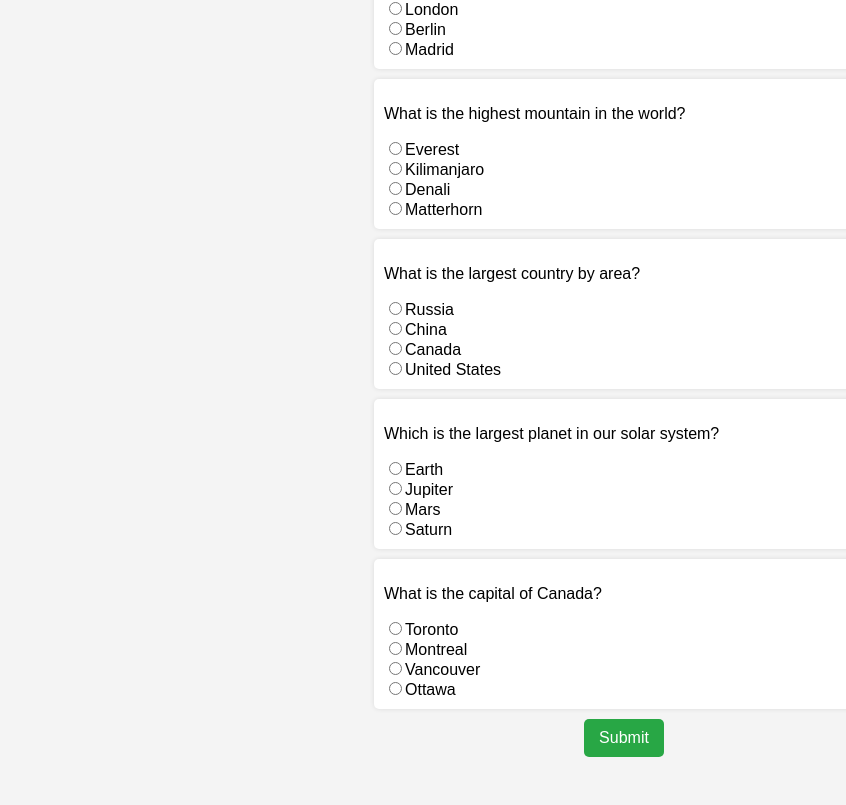
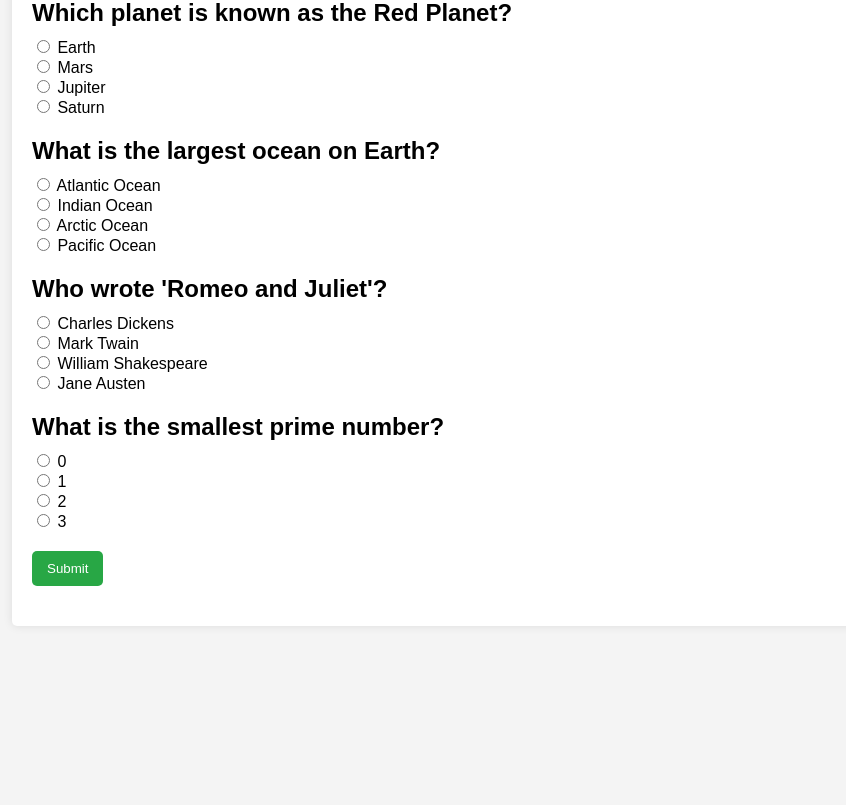
Before and after one commit to acciojob/quiz-with-session-Aditi0090, a website: page main.html in a window 1280 px wide. Shown: the part 207-1012 px from the top of the page, without its empty margins (16-862 px from the left). After the commit the page ends 861 px from the top, so only its background shows below. Drawn offline with Linux system fonts and the light colour scheme.

Commit message:
created a submission

```diff
--- a/main.html
+++ b/main.html
@@ -1,17 +1,19 @@
 <!DOCTYPE html>
-
-<html>
-  <head>https://www.svgrepo.com/show/345221/three-dots.svg
-    <link rel="stylesheet" href="styles.css" />
-  </head>
-
-  <body>
-    <!-- do not change this code -->
-    <h1>Quiz</h1>
-    <div id="questions"></div>
-    <button id="submit">Submit</button>
-    <div id="score"></div>
-
-    <script type="text/javascript" src="./script.js"></script>
-  </body>
+<html lang="en">
+<head>
+    <meta charset="UTF-8">
+    <meta name="viewport" content="width=device-width, initial-scale=1.0">
+    <title>Quiz Application</title>
+    <link rel="stylesheet" href="styles.css">
+</head>
+<body>
+    <div id="quiz-container">
+        <div id="questions">
+            <!-- Questions will be dynamically inserted here -->
+        </div>
+        <button id="submit">Submit</button>
+        <div id="score"></div>
+    </div>
+    <script src="script.js"></script>
+</body>
 </html>
--- a/script.js
+++ b/script.js
@@ -1,100 +1,92 @@
 const questions = [
     {
         question: "What is the capital of France?",
-    choices: ["Paris", "London", "Berlin", "Madrid"],
-    answer: "Paris",
+        options: ["Berlin", "Madrid", "Paris", "Lisbon"],
+        answer: 2
     },
     {
-    question: "What is the highest mountain in the world?",
-    choices: ["Everest", "Kilimanjaro", "Denali", "Matterhorn"],
-    answer: "Everest",
+        question: "Which planet is known as the Red Planet?",
+        options: ["Earth", "Mars", "Jupiter", "Saturn"],
+        answer: 1
     },
     {
-    question: "What is the largest country by area?",
-    choices: ["Russia", "China", "Canada", "United States"],
-    answer: "Russia",
+        question: "What is the largest ocean on Earth?",
+        options: ["Atlantic Ocean", "Indian Ocean", "Arctic Ocean", "Pacific Ocean"],
+        answer: 3
     },
     {
-    question: "Which is the largest planet in our solar system?",
-    choices: ["Earth", "Jupiter", "Mars", "Saturn"],
-    answer: "Jupiter",
+        question: "Who wrote 'Romeo and Juliet'?",
+        options: ["Charles Dickens", "Mark Twain", "William Shakespeare", "Jane Austen"],
+        answer: 2
     },
     {
-    question: "What is the capital of Canada?",
-    choices: ["Toronto", "Montreal", "Vancouver", "Ottawa"],
-    answer: "Ottawa",
-  },
+        question: "What is the smallest prime number?",
+        options: ["0", "1", "2", "3"],
+        answer: 2
+    }
 ];
 
-let userAnswers = JSON.parse(sessionStorage.getItem("progress")) || Array(questions.length).fill(null);
+const questionsContainer = document.getElementById('questions');
+const scoreDisplay = document.getElementById('score');
+const submitButton = document.getElementById('submit');
 
-const questionElement = document.getElementById("questions");
-const submitButton = document.getElementById("submit");
-const scoreElement = document.getElementById("score");
+// Load questions and previous selections
+function loadQuiz() {
+    questions.forEach((q, index) => {
+        const questionDiv = document.createElement('div');
+        questionDiv.innerHTML = `<h2>${q.question}</h2>`;
 
-function renderQuestions() {
-  questionElement.innerHTML = "";
+        q.options.forEach((option, i) => {
+            const checked = sessionStorage.getItem('progress') ? JSON.parse(sessionStorage.getItem('progress'))[index] === i : false;
+            questionDiv.innerHTML += `
+                <label>
+                    <input type="radio" name="question${index}" value="${i}" ${checked ? 'checked' : ''}>
+                    ${option}
+                </label><br>
+            `;
+        });
 
-  for (let i = 0; i < questions.length; i++) {
-    const question = questions[i];
-    const questionContainer = document.createElement("div");
-    questionContainer.classList.add("question");
-
-    const questionText = document.createElement("p");
-    questionText.textContent = question.question;
-    questionContainer.appendChild(questionText);
-
-    for (let j = 0; j < question.choices.length; j++) {
-      const choice = question.choices[j];
-      const choiceContainer = document.createElement("div");
-      const choiceInput = document.createElement("input");
-
-      choiceInput.setAttribute("type", "radio");
-      choiceInput.setAttribute("name", `question-${i}`);
-      choiceInput.setAttribute("value", choice);
-      choiceInput.id = `question-${i}-choice-${j}`;
-
-      if (userAnswers[i] === choice) {
-        choiceInput.checked = true;
+        questionsContainer.appendChild(questionDiv);
+    });
 }
 
-      choiceInput.addEventListener("change", function () {
-        userAnswers[i] = choice;
-        sessionStorage.setItem("progress", JSON.stringify(userAnswers));
+// Save progress to session storage
+function saveProgress() {
+    const progress = [];
+    questions.forEach((_, index) => {
+        const selectedOption = document.querySelector(`input[name="question${index}"]:checked`);
+        progress[index] = selectedOption ? parseInt(selectedOption.value) : null;
+    });
+    sessionStorage.setItem('progress', JSON.stringify(progress));
+}
 
-        // Ensure the checked attribute updates immediately
-        document.querySelectorAll(`input[name='question-${i}']`).forEach(input => {
-          input.checked = input.value === choice;
-        });
+// Calculate score
+function calculateScore() {
+    let score = 0;
+    const progress = JSON.parse(sessionStorage.getItem('progress'));
+
+    questions.forEach((q, index) => {
+        if (progress[index] !== null && progress[index] === q.answer) {
+            score++;
+        }
     });
 
-      const choiceLabel = document.createElement("label");
-      choiceLabel.setAttribute("for", choiceInput.id);
-      choiceLabel.textContent = choice;
-
-      choiceContainer.appendChild(choiceInput);
-      choiceContainer.appendChild(choiceLabel);
-      questionContainer.appendChild(choiceContainer);
-    }
-    questionElement.appendChild(questionContainer);
-  }
+    return score;
 }
 
-submitButton.addEventListener("click", function () {
-  let score = 0;
-  for (let i = 0; i < questions.length; i++) {
-    if (userAnswers[i] === questions[i].answer) {
-      score++;
-    }
-  }
-  scoreElement.textContent = `Your score is ${score} out of 5.`;
-  localStorage.setItem("score", score);
+// Handle quiz submission
+submitButton.addEventListener('click', () => {
+    saveProgress();
+    const score = calculateScore();
+    scoreDisplay.innerText = `Your score is ${score} out of ${questions.length}.`;
+    localStorage.setItem('score', score);
 });
 
-// Display stored score if exists
-const savedScore = localStorage.getItem("score");
+// Load quiz on page load
+window.onload = () => {
+    loadQuiz();
+    const savedScore = localStorage.getItem('score');
     if (savedScore !== null) {
-  scoreElement.textContent = `Your last score was ${savedScore} out of 5.`;
+        scoreDisplay.innerText = `Your last score was ${savedScore} out of ${questions.length}.`;
     }
-
-renderQuestions();
+};
--- a/styles.css
+++ b/styles.css
@@ -1,36 +1,28 @@
 body {
     font-family: Arial, sans-serif;
-  text-align: center;
     background-color: #f4f4f4;
     padding: 20px;
 }
 
-h1 {
-  color: #333;
+#quiz-container {
+    background: white;
+    padding: 20px;
+    border-radius: 5px;
+    box-shadow: 0 0 10px rgba(0, 0, 0, 0.1);
 }
 
-#questions {
-  max-width: 500px;
-  margin: 0 auto;
-  text-align: left;
-}
-
-.question {
-  background: white;
-  padding: 10px;
-  margin: 10px 0;
-  border-radius: 5px;
-  box-shadow: 0px 0px 5px rgba(0, 0, 0, 0.1);
+h2 {
+    margin-bottom: 10px;
 }
 
 button {
+    margin-top: 20px;
+    padding: 10px 15px;
     background-color: #28a745;
     color: white;
     border: none;
-  padding: 10px 15px;
-  font-size: 16px;
+    border-radius: 5px;
     cursor: pointer;
-  border-radius: 5px;
 }
 
 button:hover {
@@ -39,6 +31,5 @@ button:hover {
 
 #score {
     margin-top: 20px;
-  font-size: 18px;
-  font-weight: bold;
+    font-size: 1.2em;
 }
```
Lines whose indentation alone changed are shown as unchanged.
